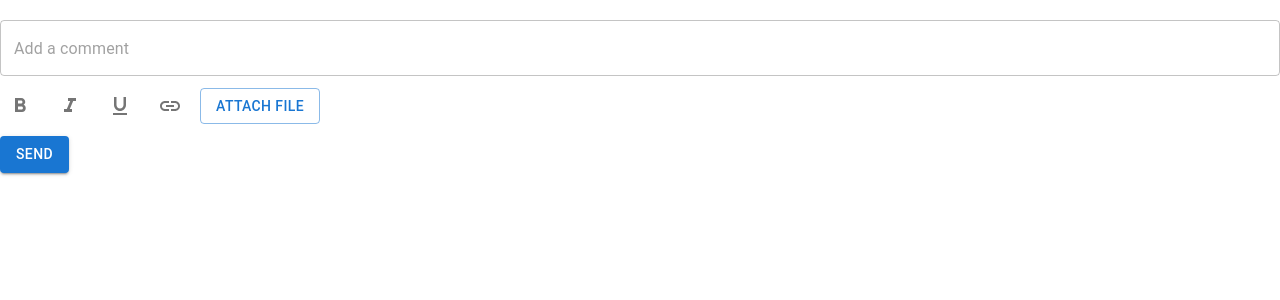
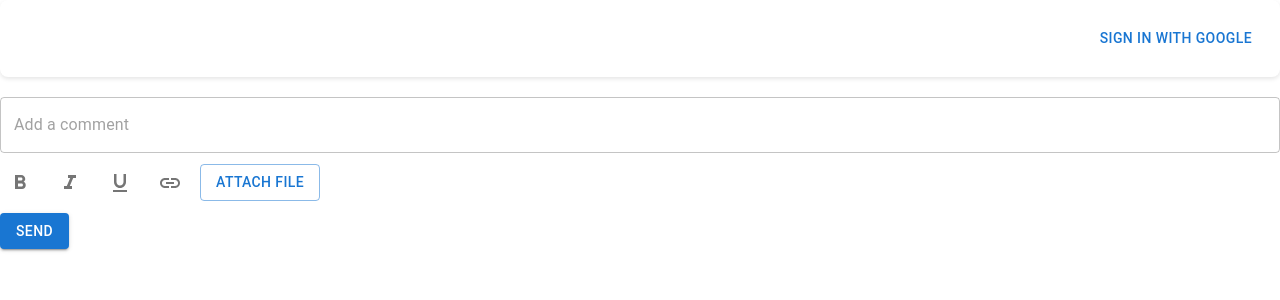
Before and after one commit to Rugved1998/DynamicComment, a React (Create React App) app: page / in a window 1280 px wide. Shown: the top 300 px of the page. Built offline with nearby package versions, Linux system fonts and the light colour scheme.

Commit message:
Logic to display login and logout alogwith Comment Inbox

```diff
--- a/src/App.css
+++ b/src/App.css
@@ -46,3 +46,29 @@
     background-color: '#f9f9f9';
     min-height: '100vh';
 }
+
+
+.Panel-login{
+  display: flex;
+  flex-direction: row;
+  justify-content: space-between;
+  align-items: center;
+  width: 100wh;
+  padding: 20px;
+  background-color: #fff; /* Optional: Background color for the panel */
+  border-radius: 8px; /* Optional: For rounded corners */
+  box-shadow: 0 2px 4px rgba(0, 0, 0, 0.1); /* Optional: For a subtle shadow */
+}
+
+
+.Panel-logout{
+  display: flex;
+  flex-direction: row;
+  justify-content: flex-end;
+  align-items: center;
+  width: 100wh;
+  padding: 20px;
+  background-color: #fff; /* Optional: Background color for the panel */
+  border-radius: 8px; /* Optional: For rounded corners */
+  box-shadow: 0 2px 4px rgba(0, 0, 0, 0.1); /* Optional: For a subtle shadow */
+}
--- a/src/App.tsx
+++ b/src/App.tsx
@@ -1,9 +1,12 @@
-import React from 'react';
+import React, {useState} from 'react';
 // import logo from './logo.svg';
 import './App.css';
 import CommentInput from './components/CommentInput';
+import UserName  from './components/UserName';
+import { Button } from '@mui/material';
 
 function App() {
+  const [user,setUser]=useState();
   return (
     // Delivered Code
 
@@ -24,7 +27,23 @@ function App() {
     //   </header>
     // </div>
     <div className="App">
-      <CommentInput/>
+      {user ? (
+          <>
+          <div className="Panel-login">
+            <UserName/>
+            <Button >Logout</Button>
+          </div>
+            <CommentInput />
+          </>
+        ) : (
+          <>
+          <div className="Panel-logout">
+            <Button >Sign in with Google</Button>
+          </div>
+            <CommentInput/>
+          </>
+        )}
+
 
     </div>
   );
--- /dev/null
+++ b/src/components/UserName.tsx
@@ -0,0 +1,13 @@
+//Temporary file created for positioning.
+
+const UserName: React.FC = () => {
+let inline={
+    display:'inline'
+}
+
+    return (
+        <div style={inline}> User Name</div>
+     );
+};
+
+export default UserName;
```
